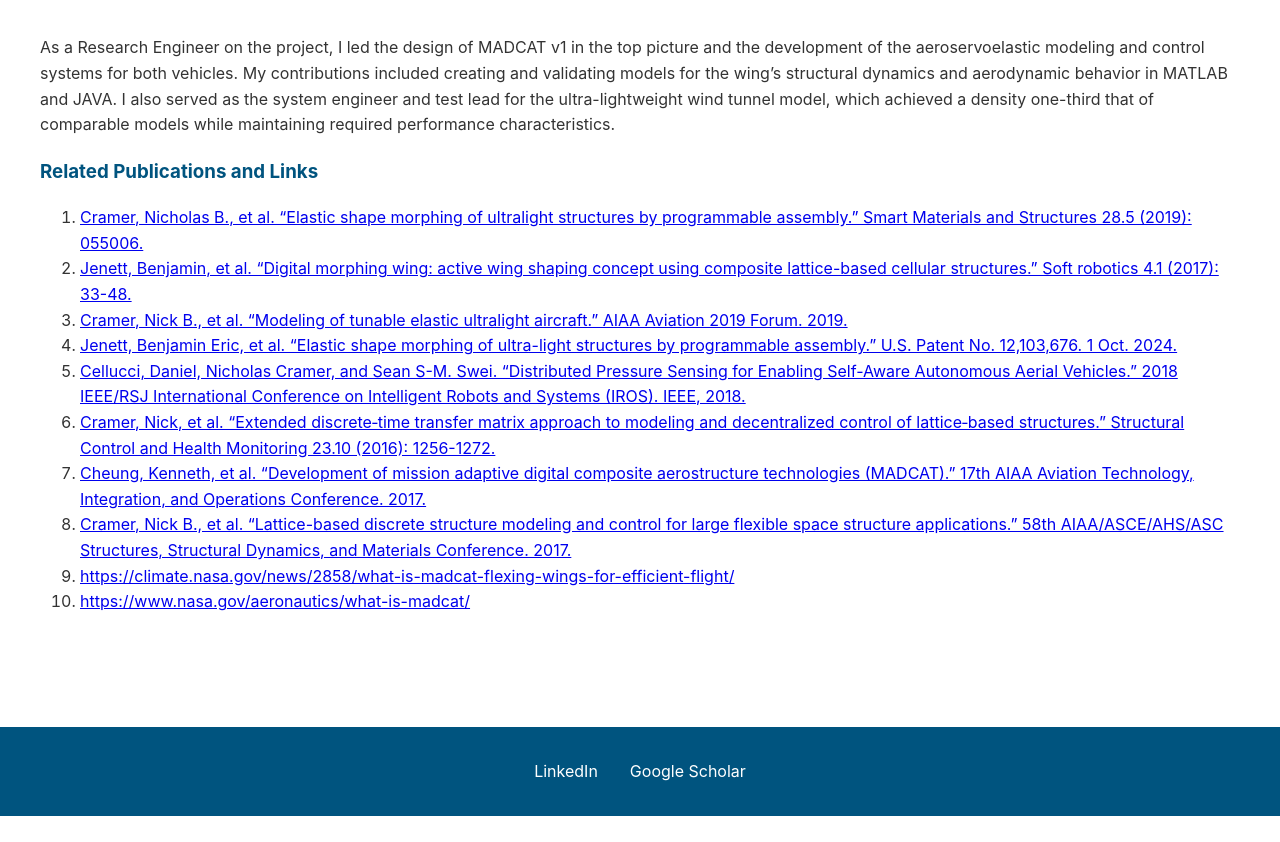
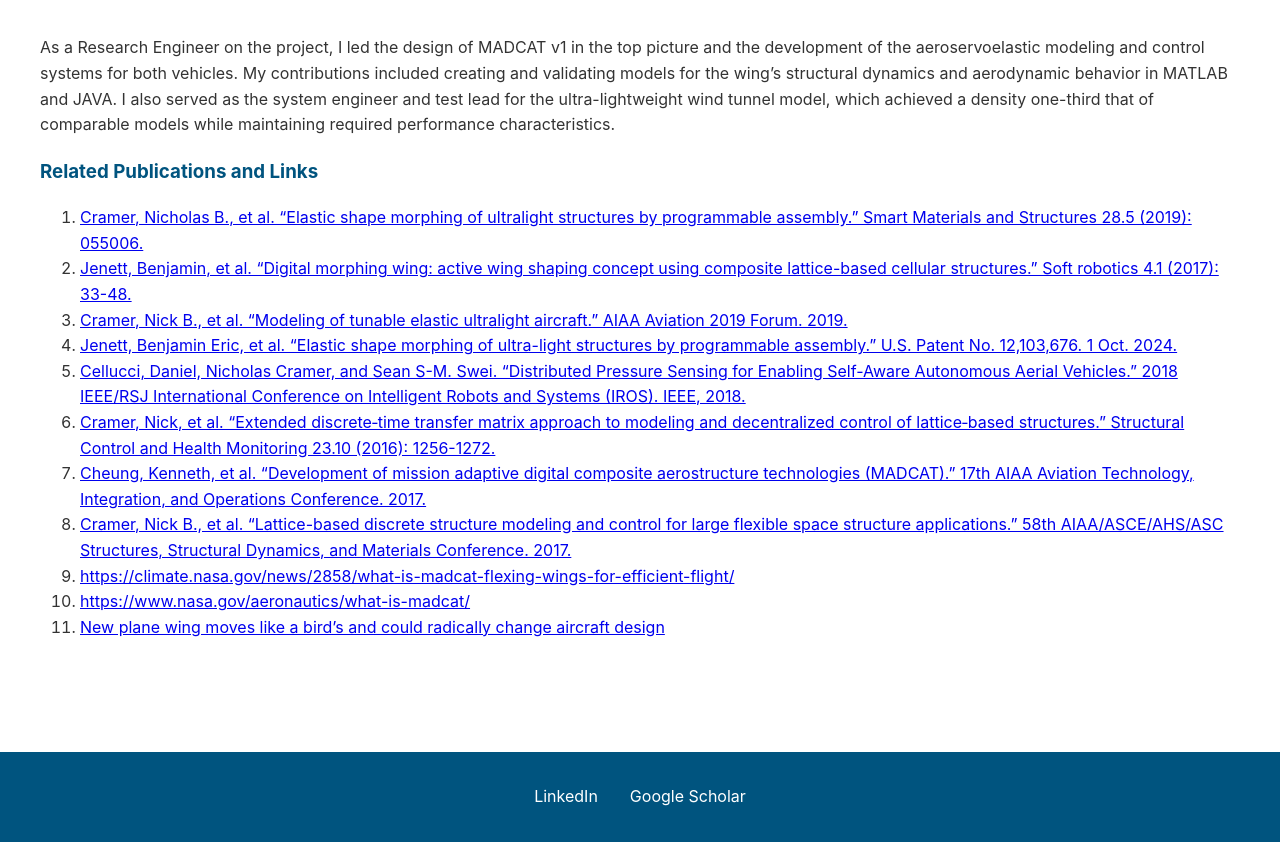
Before and after one commit to cram9030/cram9030.github.io, a Jekyll site: the page built from _projects/MADCAT.md, in a window 1280 px wide and 900 px high, scrolled down 1998 px, cut to the strip 58-900 px from the top of the window. Built offline with Jekyll 4.4.1, drawn with Linux system fonts in a browser that asks for light colours; before the commit the page ends 2872 px from its top, so only the background shows below that.

Commit message:
feat: added MADCAT cnn link

```diff
--- a/_projects/MADCAT.md
+++ b/_projects/MADCAT.md
@@ -37,3 +37,4 @@ As a Research Engineer on the project, I led the design of MADCAT v1 in the top
 8. [Cramer, Nick B., et al. "Lattice-based discrete structure modeling and control for large flexible space structure applications." 58th AIAA/ASCE/AHS/ASC Structures, Structural Dynamics, and Materials Conference. 2017.](https://arc.aiaa.org/doi/abs/10.2514/6.2017-1981)
 9. [https://climate.nasa.gov/news/2858/what-is-madcat-flexing-wings-for-efficient-flight/](https://climate.nasa.gov/news/2858/what-is-madcat-flexing-wings-for-efficient-flight/)
 10. [https://www.nasa.gov/aeronautics/what-is-madcat/](https://www.nasa.gov/aeronautics/what-is-madcat/)
+11. [New plane wing moves like a bird’s and could radically change aircraft design](https://www.cnn.com/style/article/nasa-mit-airplane-wing/index.html)
```
